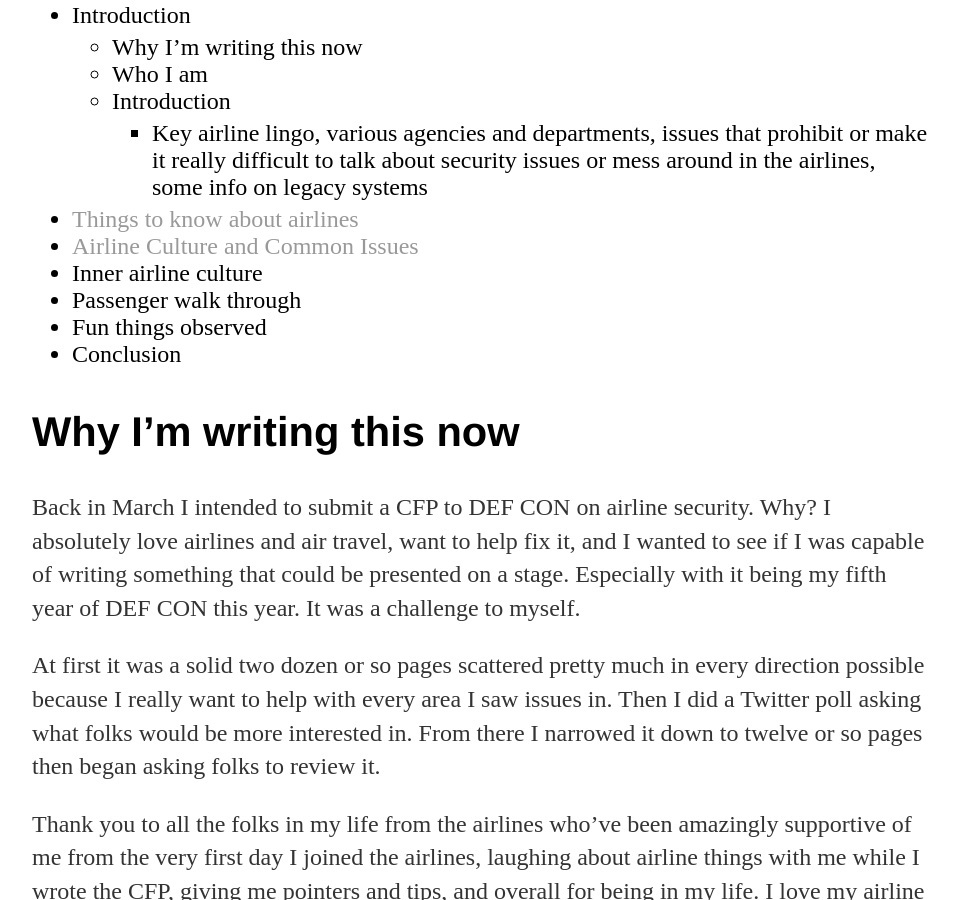
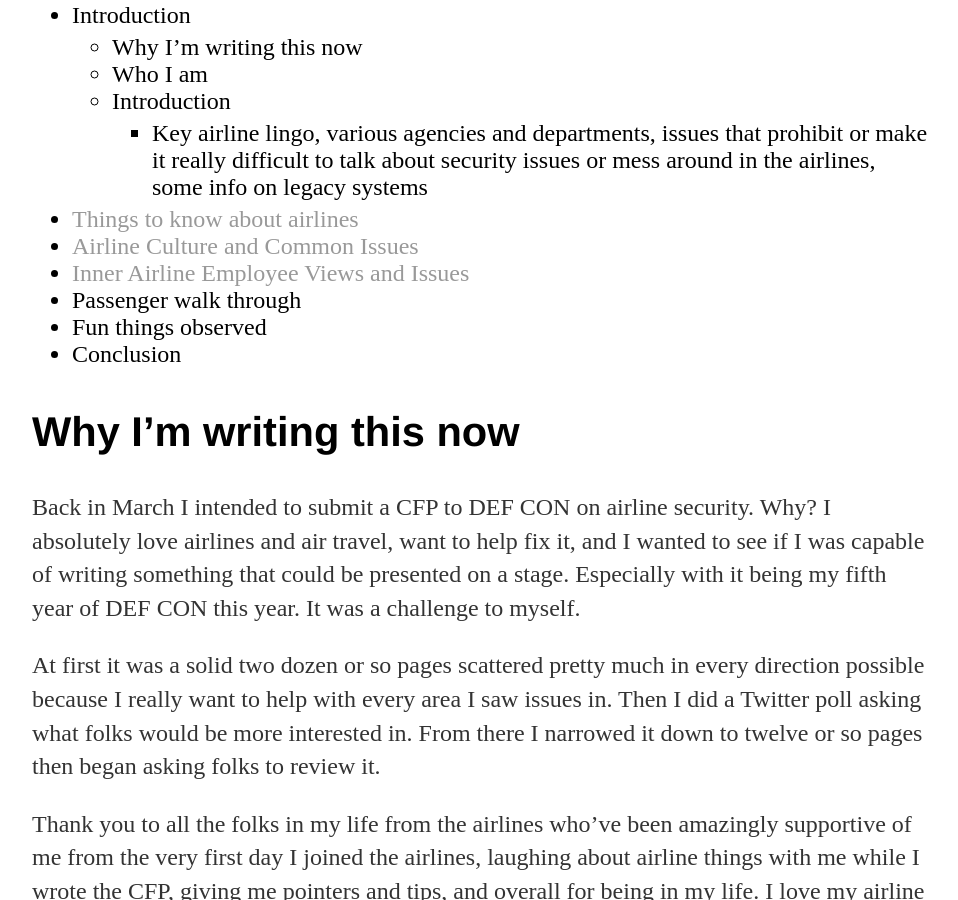
Before and after one commit to Avizc/avizc.github.io, a Jekyll site: the page built from _posts/2017-07-08-play-date-at-airlines-part-1.md, in a window 1280 px wide and 900 px high, scrolled down 866 px. Shown: the whole window, without its empty margins (160-1118 px from the left). Built offline with Jekyll 4.4.1, drawn with Linux system fonts in a browser that asks for light colours.

Commit message:
Part 4 added

```diff
--- a/_posts/2017-07-08-play-date-at-airlines-part-1.md
+++ b/_posts/2017-07-08-play-date-at-airlines-part-1.md
@@ -20,7 +20,7 @@ If folks actually enjoy this series I’ll do it for other areas of the airlines
 		* Key airline lingo, various agencies and departments, issues that prohibit or make it really difficult to talk about security issues or mess around in the airlines, some info on legacy systems
 * [Things to know about airlines](https://avizc.github.io/2017/07/08/play-date-at-airlines-part-2.html)
 * [Airline Culture and Common Issues](https://avizc.github.io/2017/07/08/play-date-at-airlines-part-3.html)
-* Inner airline culture
+* [Inner Airline Employee Views and Issues](https://avizc.github.io/2017/07/08/play-date-at-airlines-part-4.html)
 * Passenger walk through
 * Fun things observed
 * Conclusion
```
